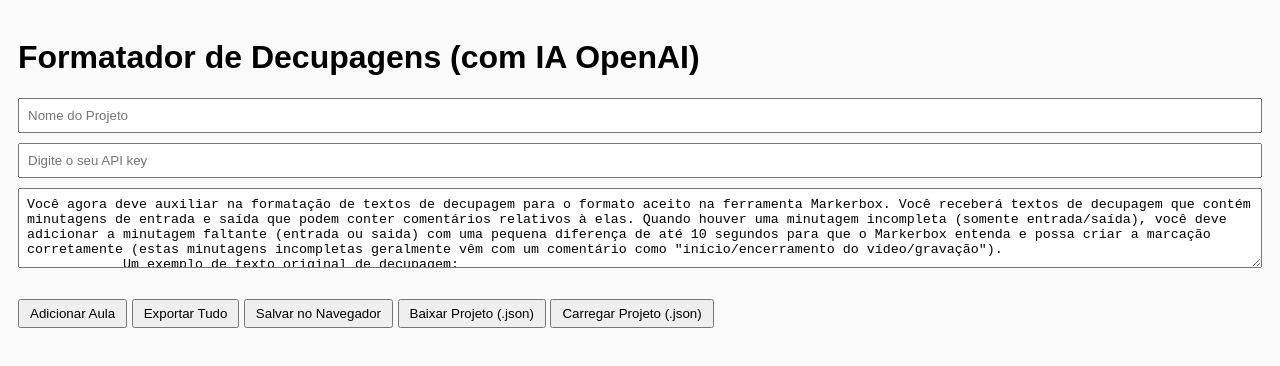
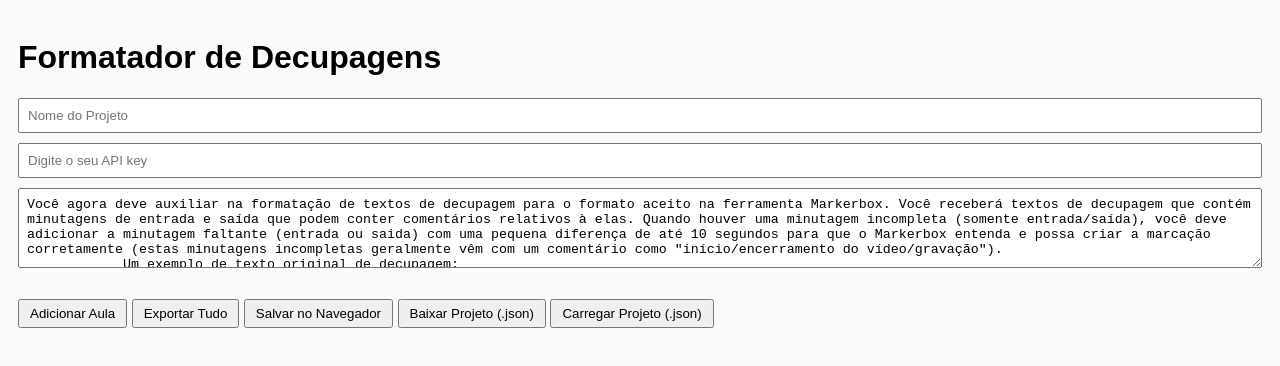
Before and after one commit to comunidadepostech/Formatador, a plain HTML site: page index.html in a window 1280 px wide. Drawn offline with Linux system fonts and the light colour scheme.

Commit message:
Adaptação para gemini

```diff
--- a/index.html
+++ b/index.html
@@ -8,7 +8,7 @@
 </head>
 <body>
     <div id="app">
-        <h1>Formatador de Decupagens (com IA OpenAI)</h1>
+        <h1>Formatador de Decupagens</h1>
 
         <input type="text" id="project-name-input" placeholder="Nome do Projeto" />
         <input type="text" id="API_KEY" placeholder="Digite o seu API key" />
```
